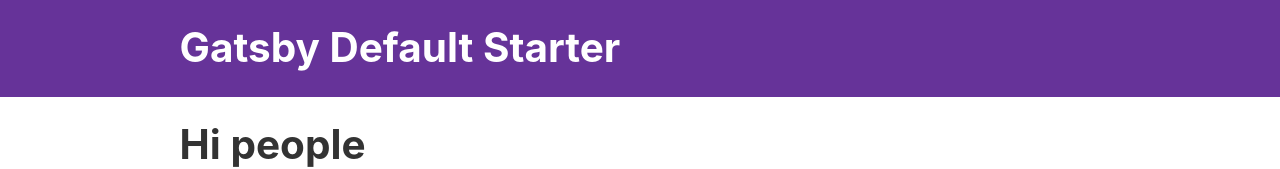
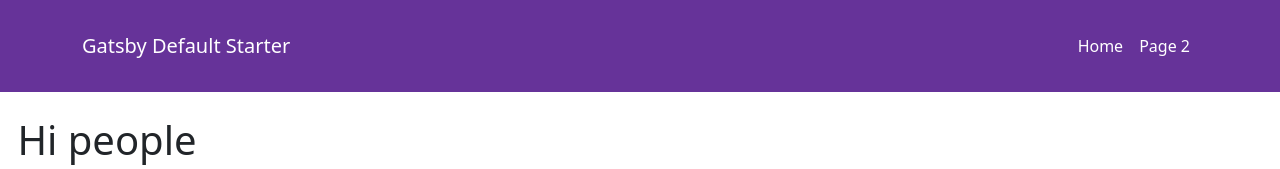
Before and after one commit to Mattcri/gatsby-drupal, a Gatsby site: page / in a window 1280 px wide. Shown: the top 169 px of the page. Built offline with nearby package versions, Linux system fonts and the light colour scheme; Gatsby itself is replaced by a stand-in of ours.

Commit message:
Adding Bootstrap5 and create component header

```diff
--- a/gatsby-browser.js
+++ b/gatsby-browser.js
@@ -5,3 +5,5 @@
  */
 
 // You can delete this file if you're not using it
+import 'bootstrap/dist/css/bootstrap.min.css';
+import 'bootstrap/dist/js/bootstrap.min.js';
--- a/package.json
+++ b/package.json
@@ -5,6 +5,7 @@
   "version": "0.1.0",
   "author": "Kyle Mathews <mathews.kyle@gmail.com>",
   "dependencies": {
+    "bootstrap": "^5.1.1",
     "gatsby": "^3.13.1",
     "gatsby-plugin-image": "^1.13.0",
     "gatsby-plugin-manifest": "^3.13.0",
@@ -15,6 +16,7 @@
     "gatsby-transformer-sharp": "^3.13.0",
     "prop-types": "^15.7.2",
     "react": "^17.0.1",
+    "react-bootstrap": "^2.0.0-rc.0",
     "react-dom": "^17.0.1",
     "react-helmet": "^6.1.0"
   },
--- a/src/components/header.js
+++ b/src/components/header.js
@@ -1,6 +1,8 @@
 import * as React from "react"
 import PropTypes from "prop-types"
 import { Link } from "gatsby"
+import { Container, Nav, Navbar } from "react-bootstrap"
+
 
 const Header = ({ siteTitle }) => (
   <header
@@ -12,21 +14,36 @@
     <div
       style={{
         margin: `0 auto`,
-        maxWidth: 960,
+        // maxWidth: 960,
         padding: `1.45rem 1.0875rem`,
       }}
     >
-      <h1 style={{ margin: 0 }}>
-        <Link
-          to="/"
-          style={{
-            color: `white`,
-            textDecoration: `none`,
-          }}
-        >
-          {siteTitle}
-        </Link>
-      </h1>
+      <Container>
+        <Navbar expand="lg"  variant="dark">
+          <Link to="/" style={{ textDecoration: 'none' }}>
+            <Navbar.Brand >
+              {siteTitle}
+            </Navbar.Brand>
+          </Link>
+          <Navbar.Toggle aria-controls="navbarScroll" />
+          <Navbar.Collapse className="justify-content-end" id="navbarScroll">
+            <Nav as="ul" className="ml-auto align-items-md-center">
+              <Nav.Item as="li" className="mx-md-2">
+                <Link to="/" style={{ textDecoration: 'none', color: '#fff' }}>
+                Home
+                </Link>
+              </Nav.Item>
+              <Nav.Item as="li" className="mx-md-2">
+                <Link to="/page-2/" style={{ textDecoration: 'none', color: '#fff' }}>
+                Page 2
+                </Link>
+              </Nav.Item>
+
+            </Nav>
+          </Navbar.Collapse>
+        </Navbar>
+      </Container>
+
     </div>
   </header>
 )
--- a/src/components/layout.js
+++ b/src/components/layout.js
@@ -10,7 +10,7 @@
 import { useStaticQuery, graphql } from "gatsby"
 
 import Header from "./header"
-import "./layout.css"
+// import "./layout.css"
 
 const Layout = ({ children }) => {
   const data = useStaticQuery(graphql`
@@ -29,10 +29,11 @@
       <div
         style={{
           margin: `0 auto`,
-          maxWidth: 960,
+
           padding: `0 1.0875rem 1.45rem`,
         }}
       >
+
         <main>{children}</main>
         <footer
           style={{
```
Also changed, not shown: 1 other file.
